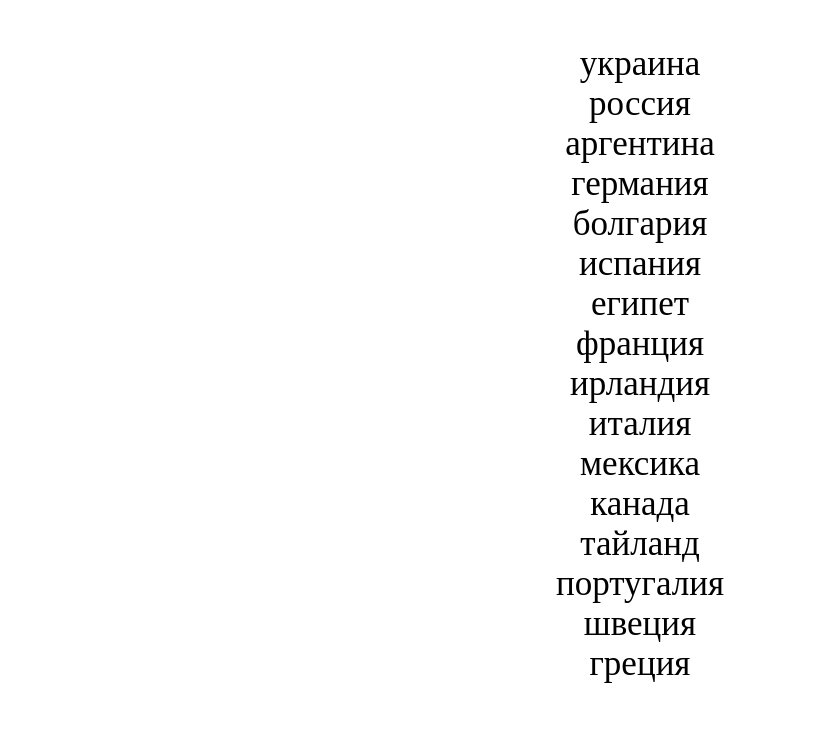
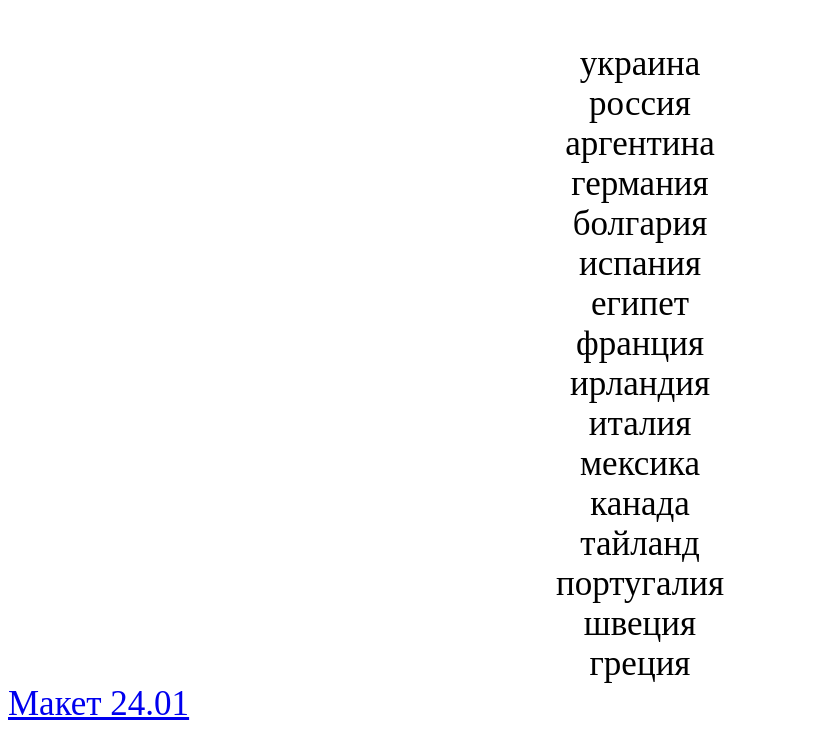
Before and after one commit to sclrew/site, a plain HTML site: page index.html in a window 1280 px wide. Shown: the part 130-862 px from the top of the page, without its empty margins (0-821 px from the left). Before the commit the page ends 822 px from the top, so only its background shows below. Drawn offline with Linux system fonts and the light colour scheme.

Commit message:
Update index.html
add maket

```diff
--- a/index.html
+++ b/index.html
@@ -27,5 +27,7 @@
     греция
 </center>
 
+    <a href="maket.jpg" target="_blanck"> Макет 24.01 </a>
+
 </body>
 </html>
```
